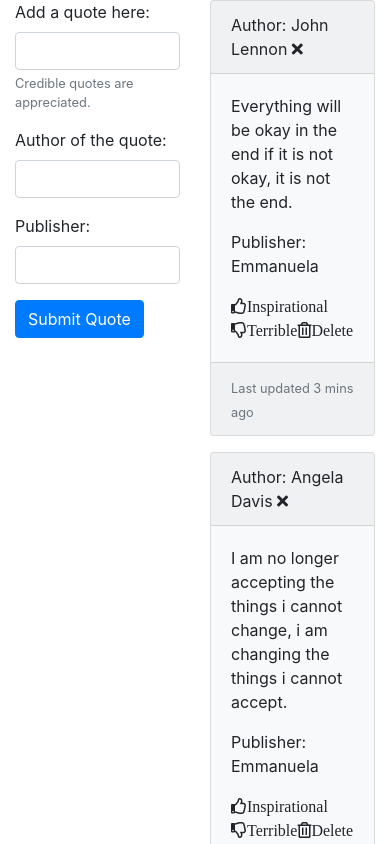
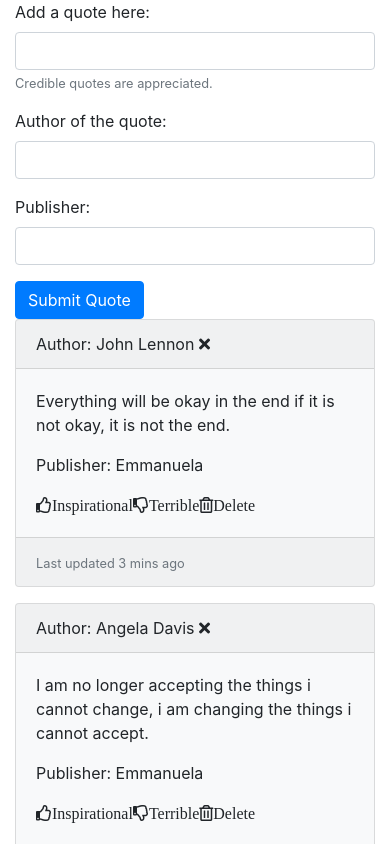
Before and after one commit to EmmanuelaJoy/quote-application, an Angular app: page / in a window 390 px wide. Shown: the top 844 px of the page. Built offline with nearby package versions, Linux system fonts and the light colour scheme.

Commit message:
add responsiveness to the cards in the quote component

```diff
--- a/src/app/quote/quote.component.html
+++ b/src/app/quote/quote.component.html
@@ -4,12 +4,13 @@
 
 <div class="container">
     <div class="row">
-        <div class="col-6">
+        <div class="col-sm-12 col-md-4">
             <app-quote-form></app-quote-form>
         </div>
-        <div class="col-6">
-            <div *ngFor='let quote of quotes;let i = index'>
-                <div id={{i}} class="card bg-light mb-3" style="max-width: 18rem;">
+        <div class="col-sm-12 col-md-8">
+            <div class="row card-group">
+                <div class="col-sm-12 col-md-8 col-lg-6" *ngFor='let quote of quotes;let i = index'>
+                    <div id={{i}} class="card bg-light mb-3">
                         <div class="card-header">Author: {{quote.author}} <i class="fas fa-times"></i></div>
                         <div class="card-body">
                             <p class="card-text">{{quote.quoteInput}}</p>
@@ -23,6 +24,8 @@
                         </div>
                     </div>
                 </div>
+
+            </div>
         </div>
 
     </div>
```
Lines whose indentation alone changed are shown as unchanged.
